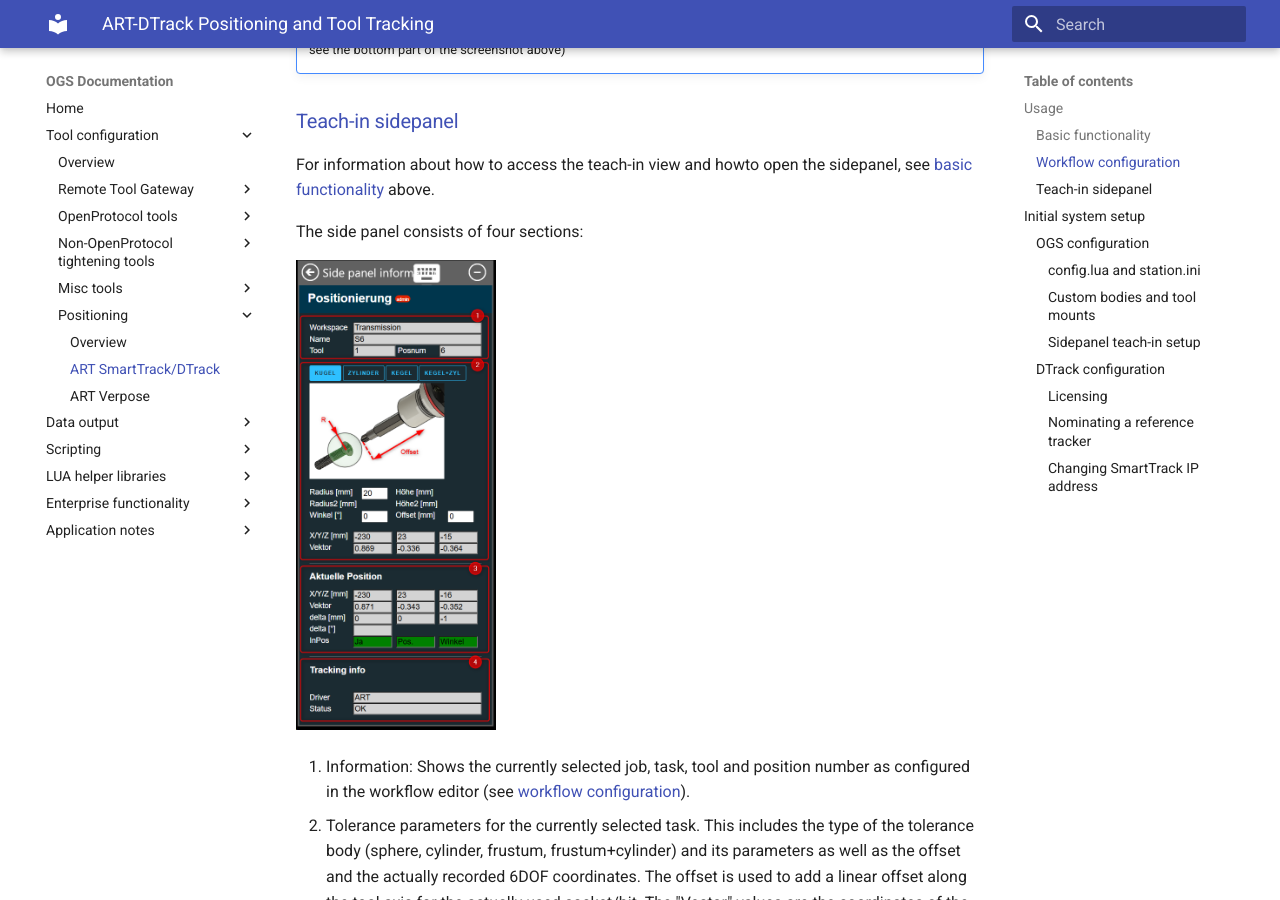
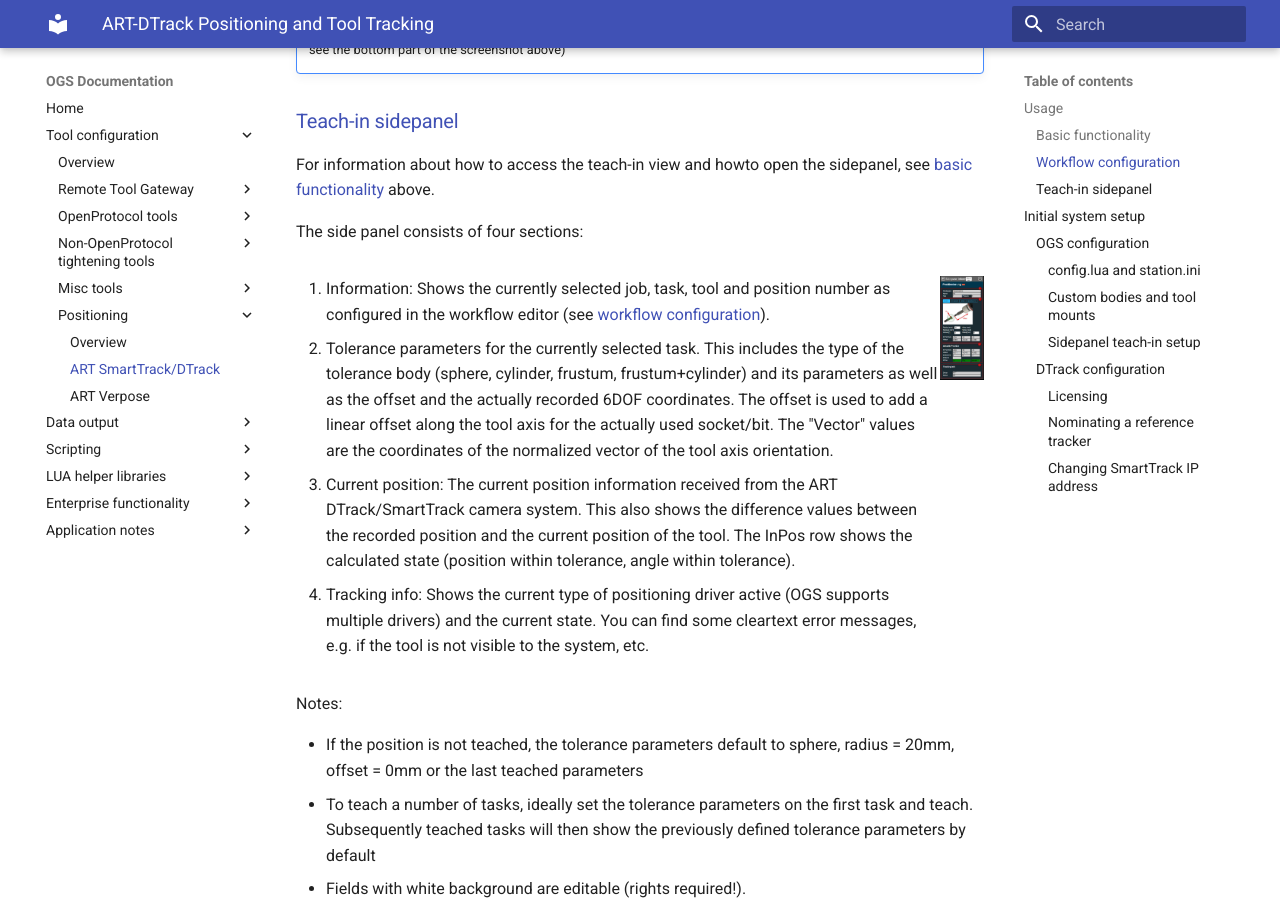
Before and after one commit to haller-erne/ogs, an MkDocs documentation site: the page built from docs/tools/positioning/positioning-art-dtrack.md, in a window 1280 px wide and 900 px high, scrolled down 3799 px. Built offline with MkDocs 1.6.1 and Material for MkDocs 9.7.7, drawn with Linux system fonts in a browser that asks for light colours.

Commit message:
Update ART

```diff
--- a/docs/tools/positioning/positioning-art-dtrack.md
+++ b/docs/tools/positioning/positioning-art-dtrack.md
@@ -81,18 +81,20 @@ For information about how to access the teach-in view and howto open the sidepan
 
 The side panel consists of four sections:
 
-<div id="he01" class="mdx-columns" markdown>
+<div class="mdx-columns" style="display:flex" markdown>
 
-<div id="he02" markdown>
-![Sidepanel](resources/monitor-sidepanel.png){ align=right, width="200" }
-</div>
-
-<div id="he03" markdown>
+<div markdown>
 1. Information: Shows the currently selected job, task, tool and position number as configured in the workflow editor (see [workflow configuration](#workflow-configuration)).
 2. Tolerance parameters for the currently selected task. This includes the type of the tolerance body (sphere, cylinder, frustum, frustum+cylinder) and its parameters as well as the offset and the actually recorded 6DOF coordinates. The offset is used to add a linear offset along the tool axis for the actually used socket/bit. The "Vector" values are the coordinates of the normalized vector of the tool axis orientation.
 3. Current position: The current position information received from the ART DTrack/SmartTrack camera system. This also shows the difference values between the recorded position and the current position of the tool. The InPos row shows the calculated state (position within tolerance, angle within tolerance).
 4. Tracking info: Shows the current type of positioning driver active (OGS supports multiple drivers) and the current state. You can find some cleartext error messages, e.g. if the tool is not visible to the system, etc.
 </div>
+
+<div markdown style="width: 200px">
+![Sidepanel](resources/monitor-sidepanel.png){ align=right, width="200" }
+</div>
+
+
 </div>
 
 Notes:
```
